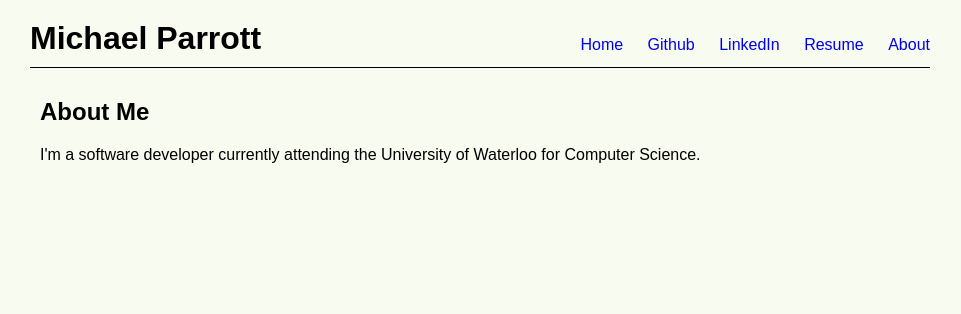
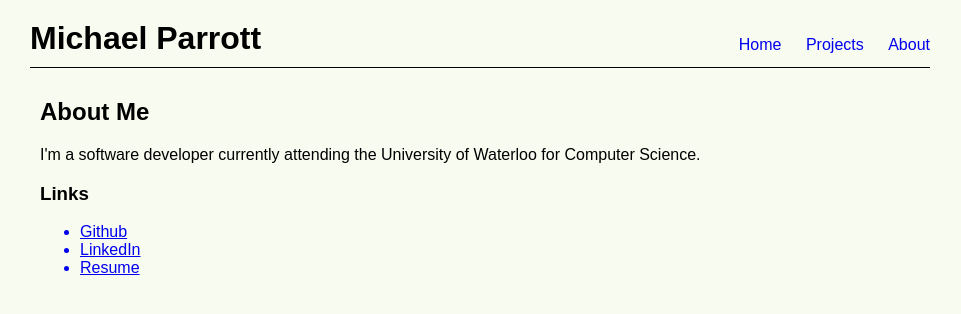
Before and after one commit to mjparrott/mjparrott.github.io, a Jekyll site: the page built from about/index.html, in a window 1280 px wide. Shown: the top 314 px of the page, without its empty margins (160-1121 px from the left). Built offline with Jekyll 4.4.1, drawn with Linux system fonts in a browser that asks for light colours.

Commit message:
Add projects page; change location of links

```diff
--- a/_layouts/default.html
+++ b/_layouts/default.html
@@ -15,9 +15,7 @@
       <h1 style = "display: inline;">Michael Parrott</h1>
       <ul id = "site-nav" style = "float: right;">
         <a href="/"><li>Home</li></a>
-        <a href="https://github.com/mjparrott"><li>Github</li></a>
-        <a href="https://ca.linkedin.com/in/mjparrott"><li>LinkedIn</li></a>
-        <a href="/files/resume.pdf"><li>Resume</li></a>
+        <a href="/projects"><li>Projects</li></a>
         <a href="/about"><li>About</li></a>
       </ul>
     </header>
--- a/about/index.html
+++ b/about/index.html
@@ -6,3 +6,10 @@ layout: default
 <h2>About Me</h2>
 
 <p>I'm a software developer currently attending the University of Waterloo for Computer Science.</p>
+
+<h3>Links</h3>
+<ul>
+  <a href="https://github.com/mjparrott"><li>Github</li></a>
+  <a href="https://ca.linkedin.com/in/mjparrott"><li>LinkedIn</li></a>
+  <a href="/files/resume.pdf"><li>Resume</li></a>
+</ul>
```
Also changed, not shown: projects/index.html (added, +14 -0 lines).
